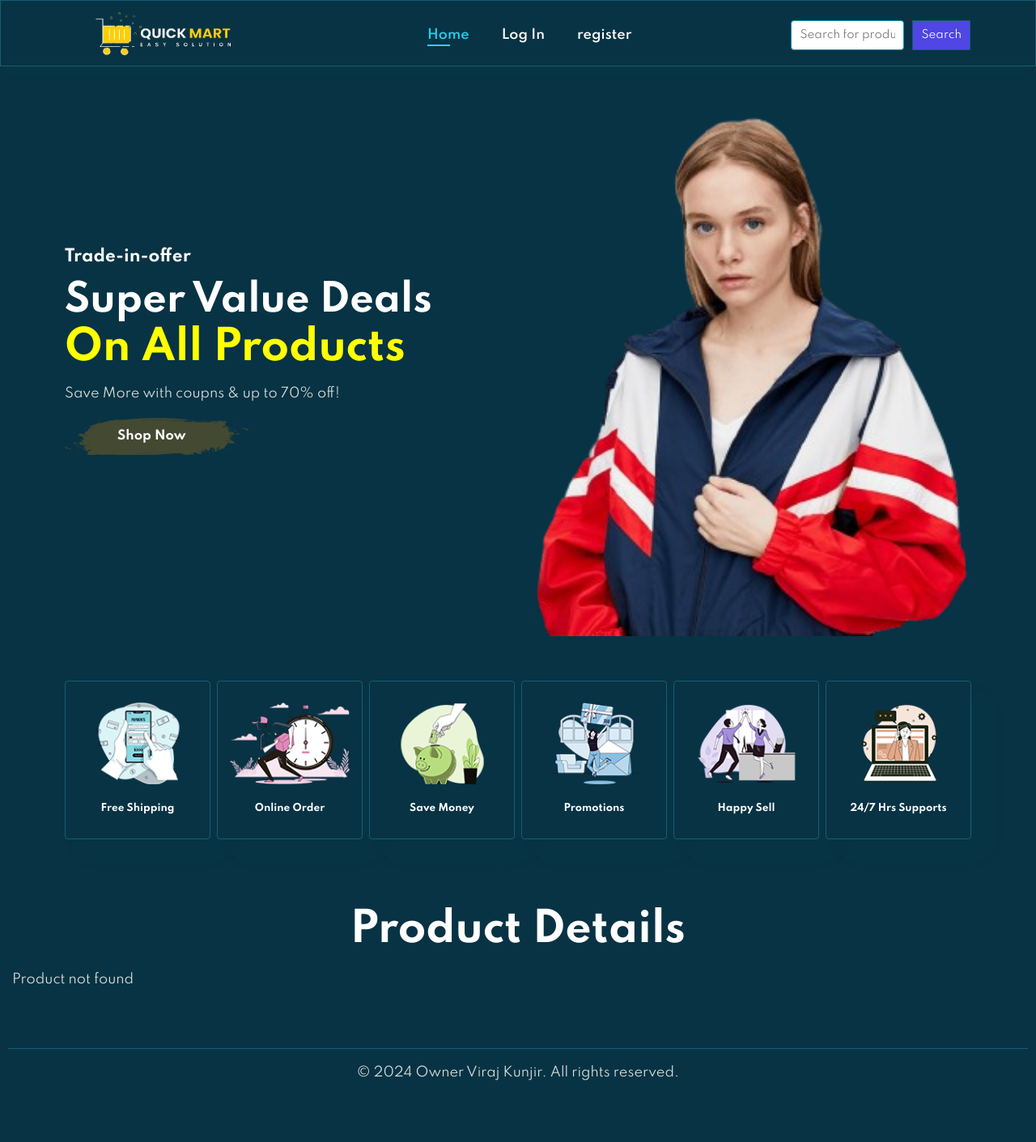
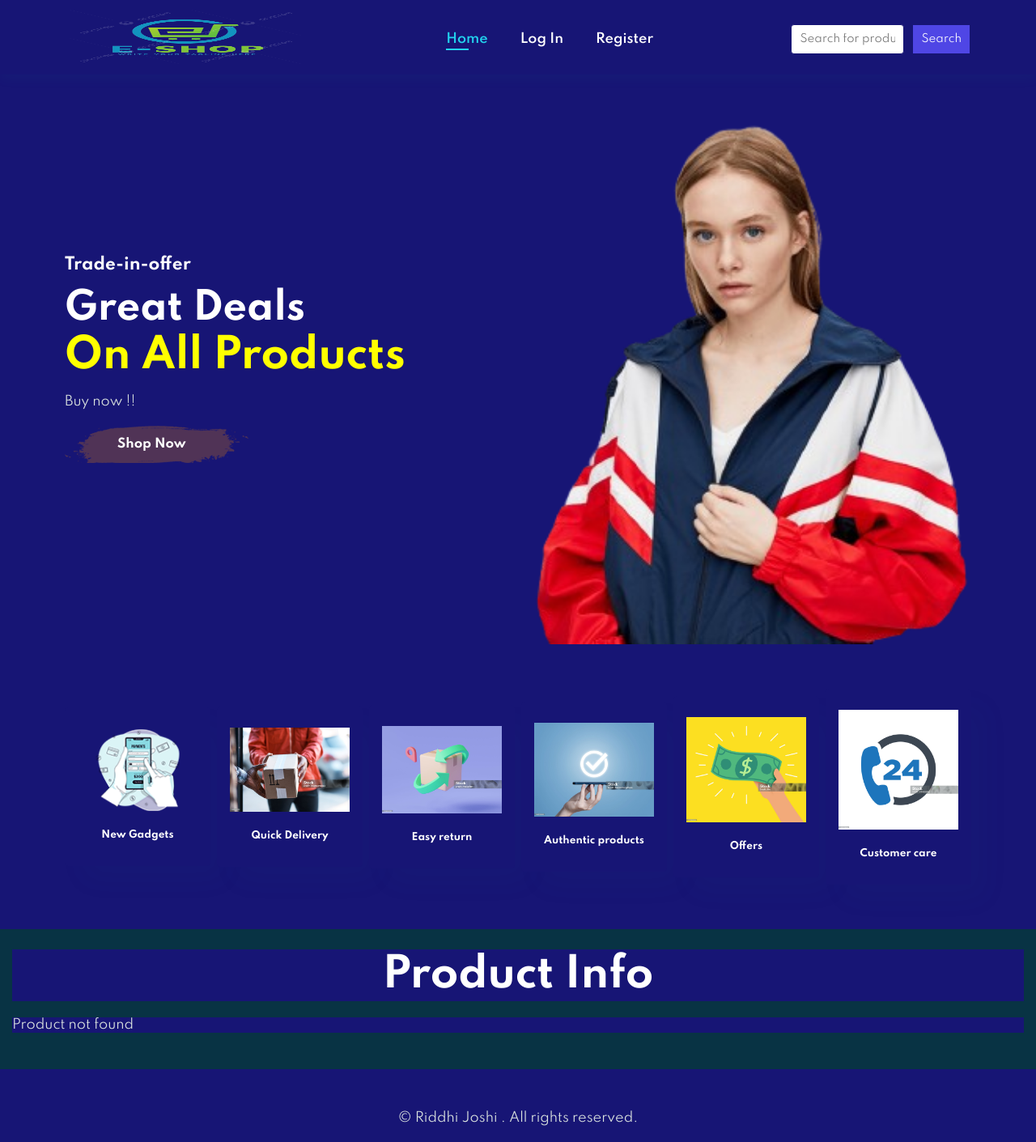
Before and after one commit to riddhiijoshi/GSDS, a Flask app: page / in a window 1280 px wide. Shown: the whole page at 81% size. Before the commit the page ends 1335 px from the top, so only its background shows below. Run offline with Flask 3, Linux system fonts and the light colour scheme; data that the repository does not hold is empty.

Commit message:
Add files via upload

```diff
--- a/static/css/style.css
+++ b/static/css/style.css
@@ -4,7 +4,7 @@
   padding: 0;
   box-sizing: border-box;
   font-family: "Spartan", sans-serif;
-  background-color: #083344;
+  background-color: #171575;
 }
 
 html {
@@ -60,7 +60,7 @@ body {
   justify-content: space-between;
   padding: 10px 80px;
   padding-bottom: 5px;
-  border: 1px solid #155e75;
+  border: 1px solid #171575;
   box-shadow: 0 5px 15px rgba(3, 131, 156, 0.06);
   position: sticky;
   left: 0;
@@ -115,7 +115,7 @@ body {
   width: 140px;
   padding: 10px;
   margin-right: 10px;
-  border: 1px solid #0891b2;
+  border: 1px solid #171575;
   border-radius: 4px;
   box-sizing: border-box;
   color: black;
@@ -129,7 +129,7 @@ body {
   padding: 10px 10px;
   color: white;
   background-color: #4f46e5;
-  border: 1px solid #155e75;
+  border: 1px solid #171575;
   cursor: pointer;
 }
 
@@ -204,7 +204,7 @@ body {
   text-align: center;
   padding: 25px 15px;
   box-shadow: 20px 20px 34px rgba(6, 113, 142, 0.03);
-  border: 1px solid #155e75;
+  border: 1px solid #171575;
   border-radius: 4px;
   margin: 15px 0;
 }
@@ -264,7 +264,7 @@ body {
 
 .footer-line {
   border: none;
-  border-top: 1px solid #155e75;
+  border-top: 1px solid #171575;
   margin: 10px auto;
   width: 100%;
 }
@@ -341,7 +341,7 @@ body {
   background-color: #083344;
   border-radius: 8px;
   box-shadow: 0 0 10px rgba(0, 0, 0, 0.1);
-  border: 1px solid #155e75;
+  border: 1px solid #171575;
 }
 
 /* Heading styles */
@@ -425,7 +425,7 @@ input {
   box-shadow: 0 0 10px rgba(0, 0, 0, 0.1);
   padding: 30px 25px;
   margin-bottom: 20px;
-  border: 1px solid #155e75;
+  border: 1px solid #171575;
 }
 
 .product-card h2 {
--- a/templates/allTransaction.html
+++ b/templates/allTransaction.html
@@ -24,7 +24,7 @@
       }
 
       th {
-        background-color: #083344;
+        background-color: #171575;
         color: white;
       }
 
--- a/templates/index.html
+++ b/templates/index.html
@@ -15,24 +15,24 @@
     <section class="navbar">
       <div class="logo">
         <img
-          src="../static/img/E_Commerce_logo.png"
+          src="../static/img/features/logo.png"
           alt="logo"
-          width="250"
-          height="60"
+          width="300"
+          height="70"
         />
       </div>
       <ul class="nav-links">
         <li><a class="active" href="/?user_id={{ user_id }}">Home</a></li>
         {% if not user_id %}
-        <li><a href="/signin">Log In</a></li>
-        <li><a href="/signup">register</a></li>
+        <li><a href="/signin">Log In </a></li>
+        <li><a href="/signup">Register </a></li>
         {% else %}
-        <li><a href="/carts?user_id={{ user_id }}">Cart</a></li>
-        <li><a href="/transaction?user_id={{ user_id }}">Transaction</a></li>
+        <li><a href="/carts?user_id={{ user_id }}">Your Cart</a></li>
+        <li><a href="/transaction?user_id={{ user_id }}">Transactions </a></li>
         <li><a href="/profile?user_id={{ user_id }}">Profile</a></li>
         <li><a href="/logout">Logout</a></li>
         <li><a href="/contact?user_id={{ user_id }}">Contact Us</a></li>
-        <li><a href="/aboutus?user_id={{ user_id }}">About Us</a></li>
+        <li><a href="/aboutus?user_id={{ user_id }}">About</a></li>
         {% endif %}
       </ul>
 
@@ -52,9 +52,9 @@
 
     <section id="hero">
       <h4>Trade-in-offer</h4>
-      <h2>Super Value Deals</h2>
+      <h2>Great Deals</h2>
       <h1>On All Products</h1>
-      <p>Save More with coupns & up to 70% off!</p>
+      <p>Buy now !!</p>
       <a href="#product_details" class="btn">Shop Now</a>
     </section>
 
@@ -63,38 +63,38 @@
     <section id="feature" class="section-p1">
       <div class="fe-box">
         <img src="../static/img/features/f1.png" alt="" />
-        <h6>Free Shipping</h6>
+        <h6>New Gadgets</h6>
       </div>
 
       <div class="fe-box">
-        <img src="../static/img/features/f2.png" alt="" />
-        <h6>Online Order</h6>
+        <img src="../static/img/features/Rf2.jpg" alt="" />
+        <h6>Quick Delivery</h6>
       </div>
 
       <div class="fe-box">
-        <img src="../static/img/features/f3.png" alt="" />
-        <h6>Save Money</h6>
+        <img src="../static/img/features/Rf3.jpg" alt="" />
+        <h6>Easy return</h6>
       </div>
 
       <div class="fe-box">
-        <img src="../static/img/features/f4.png" alt="" />
-        <h6>Promotions</h6>
+        <img src="../static/img/features/Rf4.jpg" alt="" />
+        <h6>Authentic products</h6>
       </div>
 
       <div class="fe-box">
-        <img src="../static/img/features/f5.png" alt="" />
-        <h6>Happy Sell</h6>
+        <img src="../static/img/features/Rf5.jpg" alt="" />
+        <h6>Offers</h6>
       </div>
 
       <div class="fe-box">
-        <img src="../static/img/features/f6.png" alt="" />
-        <h6>24/7 Hrs Supports</h6>
+        <img src="../static/img/features/Rf6.jpg" alt="" />
+        <h6>Customer care</h6>
       </div>
     </section>
 
     <!-- Product Details Section -->
     <div class="product-container" id="product_details">
-      <h1 class="heading" id="product-list">Product Details</h1>
+      <h1 class="heading" id="product-list">Product Info</h1>
       {% if products %}
       <div class="product">
         {% for product in products %}
@@ -104,7 +104,7 @@
           <p class="product-price">Price: ${{ product.price }}</p>
           <div class="button-container">
             <button class="buy-button" data-product-id="{{ product._id }}">
-              Buy
+              Buy Now
             </button>
             <button class="cart-button" data-product-id="{{ product._id }}">
               Add to Cart
@@ -122,7 +122,7 @@
     <footer class="footer">
       <div class="container">
         <hr class="footer-line" />
-        <p>&copy; 2024 Owner Viraj Kunjir. All rights reserved.</p>
+        <p>&copy; Riddhi Joshi . All rights reserved.</p>
       </div>
     </footer>
   </body>
--- a/templates/transaction.html
+++ b/templates/transaction.html
@@ -47,8 +47,8 @@
       <ul class="nav-links">
         <li><a class="active" href="/?user_id={{ user_id }}">Home</a></li>
         {% if not user_id %}
-        <li><a href="/signin">Sign In</a></li>
-        <li><a href="/signup">Signup</a></li>
+        <li><a href="/signin">Log In</a></li>
+        <li><a href="/signup">Register</a></li>
         {% else %}
         <li><a href="/carts?user_id={{ user_id }}">Cart</a></li>
         <li><a href="/transaction?user_id={{ user_id }}">Transaction</a></li>
```
Also changed, not shown: templates/aboutus.html (+10 -14 lines), templates/contact.html (+8 -8 lines), templates/login.html (+6 -6 lines), templates/profile.html (+5 -5 lines), templates/signup.html (+5 -5 lines), static/img/Hero.jpg (added), static/img/features/RF1.jpg (added), static/img/features/Rf2.jpg (added), static/img/features/Rf3.jpg (added), static/img/features/Rf4.jpg (added), static/img/features/Rf5.jpg (added), static/img/features/Rf6.jpg (added), static/img/features/Riddhi profilw pic linkedin new.jpg (added), static/img/features/logo.png (added).
